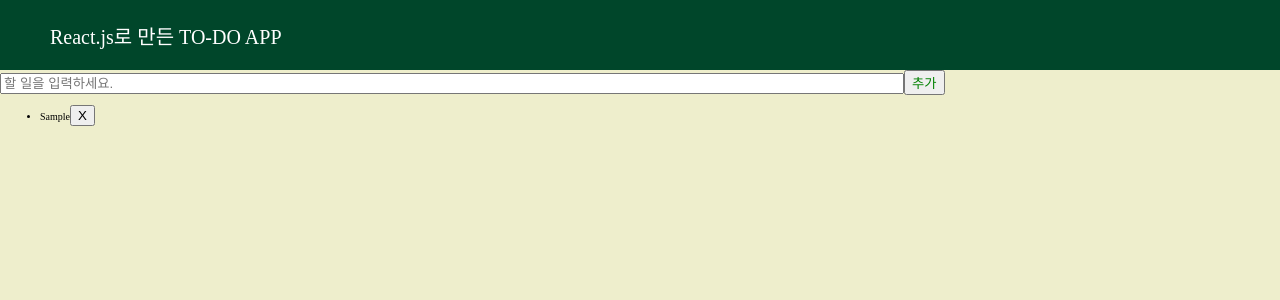
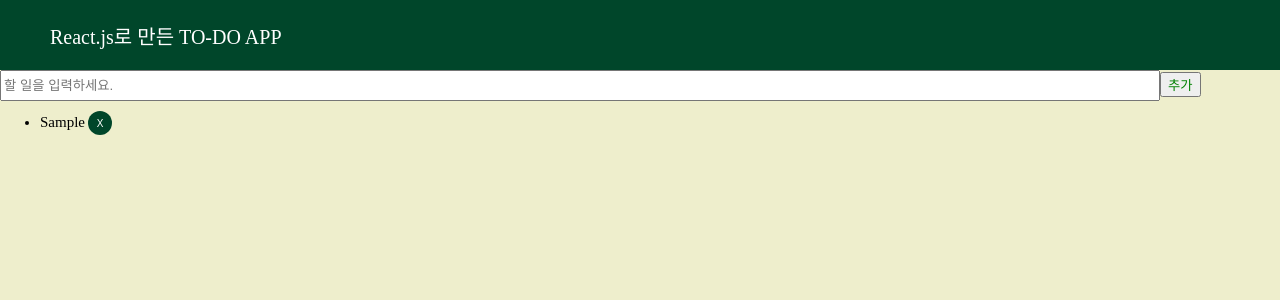
Before and after one commit to chorom-ham/reactjs-todo, a React (Create React App) app: page / in a window 1280 px wide. Both pictures are taken after typing "Sample" into the empty fields and a click on the button "추가". Shown: the top 300 px of the page. Built offline with nearby package versions, Linux system fonts and the light colour scheme.

Commit message:
Update styled components

```diff
--- a/src/components/todo/Form.js
+++ b/src/components/todo/Form.js
@@ -9,7 +9,6 @@ export default function Form({ onSubmit }) {
     setValue(e.target.value);
   };
   const submitInput = (e) => {
-    console.log("submit");
     e.preventDefault();
     if (value === "") {
       return;
@@ -30,11 +29,16 @@ export default function Form({ onSubmit }) {
   );
 }
 
-const Styledform = styled.form``;
+const Styledform = styled.form`
+  margin-right:auto;
+  margin-left:auto
+`;
 
 const Styledaddbtn = styled.button`
   color: green;
+  height: 2.5rem;
 `;
 const Styledinput = styled.input`
-  width: 70%;
+  height: 2.5rem;
+  width: 90%;
 `;
--- a/src/components/todo/Item.js
+++ b/src/components/todo/Item.js
@@ -15,10 +15,23 @@ export default function Item({ id, text, onRemove }) {
   );
 }
 
-const Styledli = styled.li``;
+const Styledli = styled.li`
+  margin-top: 5px;
+  margin-bottom: 5px;
+  font-size: 1.5rem;
+`;
 
 const Styledtext = styled.span`
   text-decoration: ${(props) => (props.toggle ? "line-through" : "none")};
 `;
 
-const Styledremovebtn = styled.button``;
+const Styledremovebtn = styled.button`
+  font-size: 1rem;
+  width: 24px;
+  height: 24px;
+  border: none;
+  background-color: #00462a;
+  color: white;
+  margin-left: 3px;
+  border-radius: 50%;
+`;
```
